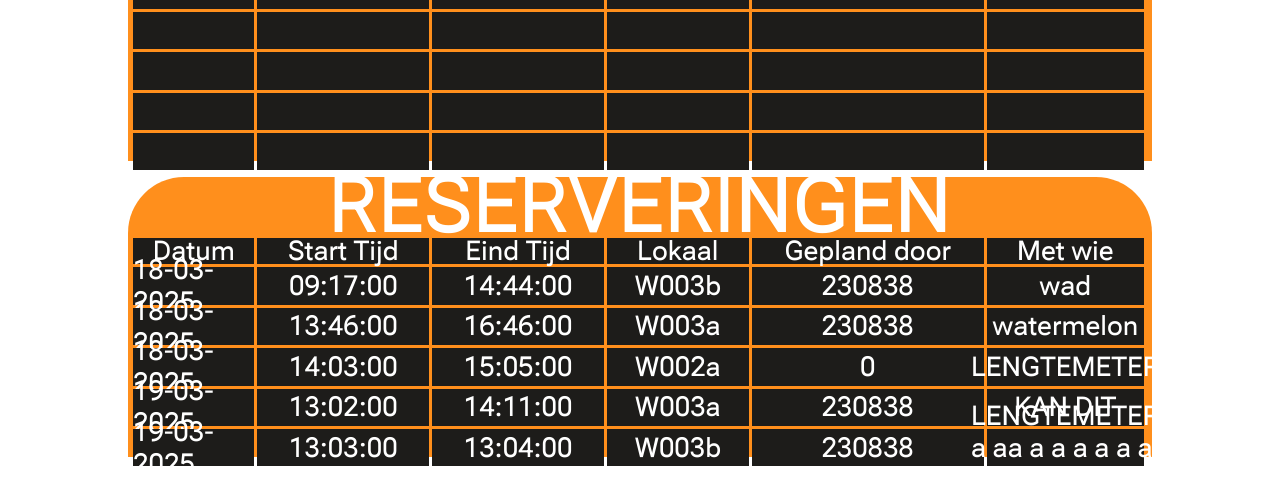
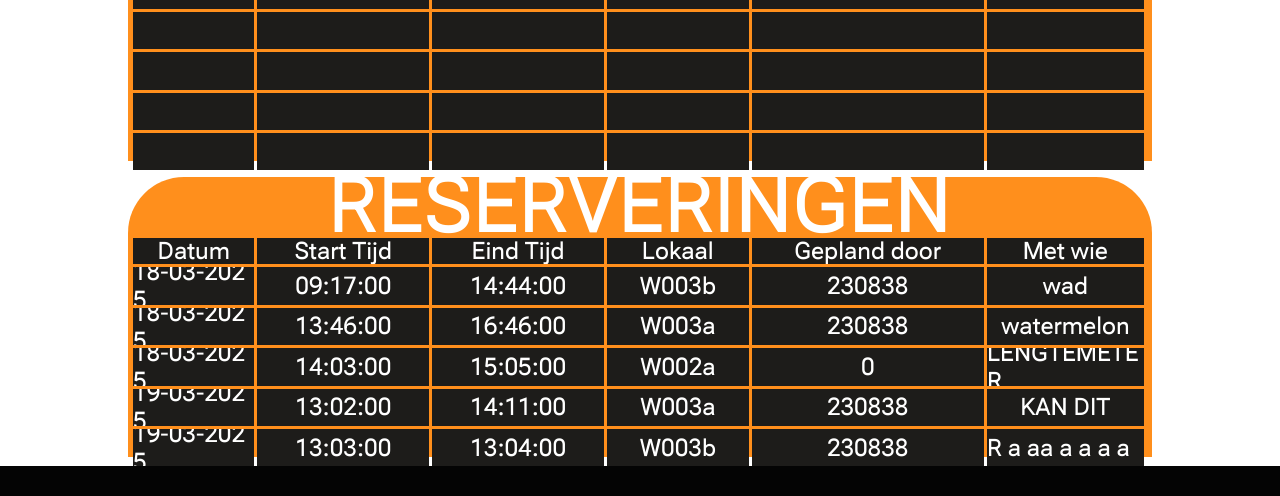
Before and after one commit to JesseHardorff/Klant-Kamer-Reservering, a PHP site: page /klant-opdracht-module-4/ in a window 1280 px wide; the page is wider, and only the part inside the window is pictured. Shown: the part 2131-2627 px from the top of that part. After the commit the page ends 2597 px from the top of that part, so only its background shows below. Run offline with PHP 8.4, Linux system fonts and the light colour scheme; data comes from the database, SQL or seed files in the repository.

Commit message:
css fixes for index.php

```diff
--- a/assets/css/index.css
+++ b/assets/css/index.css
@@ -237,6 +237,8 @@
   font-family: "BUROTO", sans-serif;
   color: #ffffff;
   font-size: 1.7rem;
+
+  line-break: anywhere;
 }
 
 .vandaag-div1 {
@@ -373,11 +375,15 @@
 [class^="plus-div"] {
   background-color: #1d1c1a;
   display: flex;
-  align-items: center;
+  align-items: center; /* If removed then the height can be decreased and there can be more rows */
   justify-content: center;
   font-family: "BUROTO", sans-serif;
   color: #ffffff;
-  font-size: 1.7rem;
+  font-size: 1.5rem;
+  text-align: left;
+
+  line-break: anywhere;
+  overflow: hidden;
 }
 
 .plus-div1 {
```
Also changed, not shown: delete.php (deleted), edit.php (deleted).
